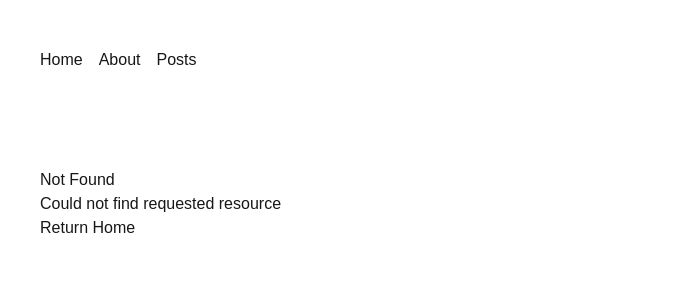
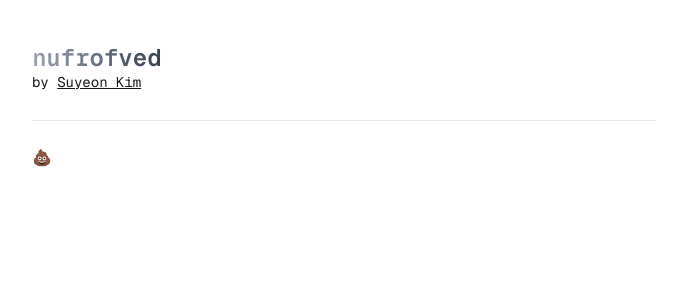
Before and after one commit to nufrofved/blog, a Next.js app: page /me in a window 1280 px wide. Before the commit this address had no page. Shown: the top 300 px of the page, without its empty margins (296-983 px from the left). Built offline with nearby package versions, Linux system fonts and the light colour scheme.

Commit message:
새로운 root layout 디자인으로 변경, posts/[slug]/page, /me 페이지 추가

```diff
--- a/app/_components/navigation-bar.tsx
+++ /dev/null
@@ -1,33 +0,0 @@
-'use client';
-
-import Link, { LinkProps } from 'next/link';
-
-import { usePathname } from 'next/navigation';
-import { ReactNode } from 'react';
-
-export function NavigationBar() {
-  return (
-    <nav>
-      <ul className="flex gap-4 capitalize">
-        <NavItem href={'/'}>home</NavItem>
-        <NavItem href={'/about'}>about</NavItem>
-        <NavItem href={'/posts'}>posts</NavItem>
-      </ul>
-    </nav>
-  );
-}
-
-function NavItem({
-  href,
-  children,
-}: LinkProps & {
-  children: ReactNode;
-}) {
-  const pathname = usePathname();
-
-  return (
-    <li className={pathname === href ? 'font-semibold' : ''}>
-      <Link href={href}>{children}</Link>
-    </li>
-  );
-}
--- a/app/about/page.tsx
+++ /dev/null
@@ -1,3 +0,0 @@
-export default function About() {
-  return <div>About</div>;
-}
--- a/app/layout.tsx
+++ b/app/layout.tsx
@@ -1,18 +1,19 @@
 import './globals.css';
 
+import { Inter } from 'next/font/google';
+import Link from 'next/link';
 import type { Metadata } from 'next';
 import localFont from 'next/font/local';
-import { NavigationBar } from './_components/navigation-bar';
 
-const geistSans = localFont({
-  src: './fonts/GeistVF.woff',
-  variable: '--font-geist-sans',
-  weight: '100 900',
-});
 const geistMono = localFont({
   src: './fonts/GeistMonoVF.woff',
   variable: '--font-geist-mono',
   weight: '100 900',
+});
+
+const inter = Inter({
+  subsets: ['latin'],
+  display: 'swap',
 });
 
 export const metadata: Metadata = {
@@ -28,12 +29,20 @@ export default function RootLayout({
   return (
     <html lang="en">
       <body
-        className={`${geistSans.variable} ${geistMono.variable} antialiased`}
+        className={`${inter.className} ${geistMono.variable} antialiased max-w-prose mx-auto px-4`}
       >
-        <header className="max-w-screen-sm mx-auto px-4 py-12">
-          <NavigationBar />
+        <header className="pt-12 pb-6 border-b border-gray-200">
+          <h1 className="text-2xl font-bold leading-5 bg-clip-text text-transparent bg-gradient-to-r from-gray-400 to-gray-700 font-geistMono max-w-max">
+            <Link href="/">nufrofved</Link>
+          </h1>
+          <p className="text-sm my-1 font-geistMono">
+            by{' '}
+            <Link href="/me" className="underline">
+              Suyeon Kim
+            </Link>
+          </p>
         </header>
-        <main className="max-w-screen-sm mx-auto px-4 py-12">{children}</main>
+        <main className="pt-6 pb-12">{children}</main>
       </body>
     </html>
   );
--- /dev/null
+++ b/app/me/page.tsx
@@ -0,0 +1,3 @@
+export default function Me() {
+  return <>💩</>;
+}
--- a/app/page.tsx
+++ b/app/page.tsx
@@ -1,3 +1,4 @@
+// TODO: Add posts maximally 10 posts
 export default function Home() {
   return (
     <>
--- /dev/null
+++ b/app/posts/[slug]/page.tsx
@@ -0,0 +1,3 @@
+export default function Post() {
+  return <></>;
+}
--- a/app/posts/page.tsx
+++ /dev/null
@@ -1,3 +0,0 @@
-export default function Posts() {
-  return <div>Posts</div>;
-}
--- a/tailwind.config.ts
+++ b/tailwind.config.ts
@@ -1,16 +1,19 @@
-import type { Config } from "tailwindcss";
+import type { Config } from 'tailwindcss';
 
 const config: Config = {
   content: [
-    "./pages/**/*.{js,ts,jsx,tsx,mdx}",
-    "./components/**/*.{js,ts,jsx,tsx,mdx}",
-    "./app/**/*.{js,ts,jsx,tsx,mdx}",
+    './pages/**/*.{js,ts,jsx,tsx,mdx}',
+    './components/**/*.{js,ts,jsx,tsx,mdx}',
+    './app/**/*.{js,ts,jsx,tsx,mdx}',
   ],
   theme: {
     extend: {
       colors: {
-        background: "var(--background)",
-        foreground: "var(--foreground)",
+        background: 'var(--background)',
+        foreground: 'var(--foreground)',
+      },
+      fontFamily: {
+        geistMono: 'var(--font-geist-mono)',
       },
     },
   },
```
